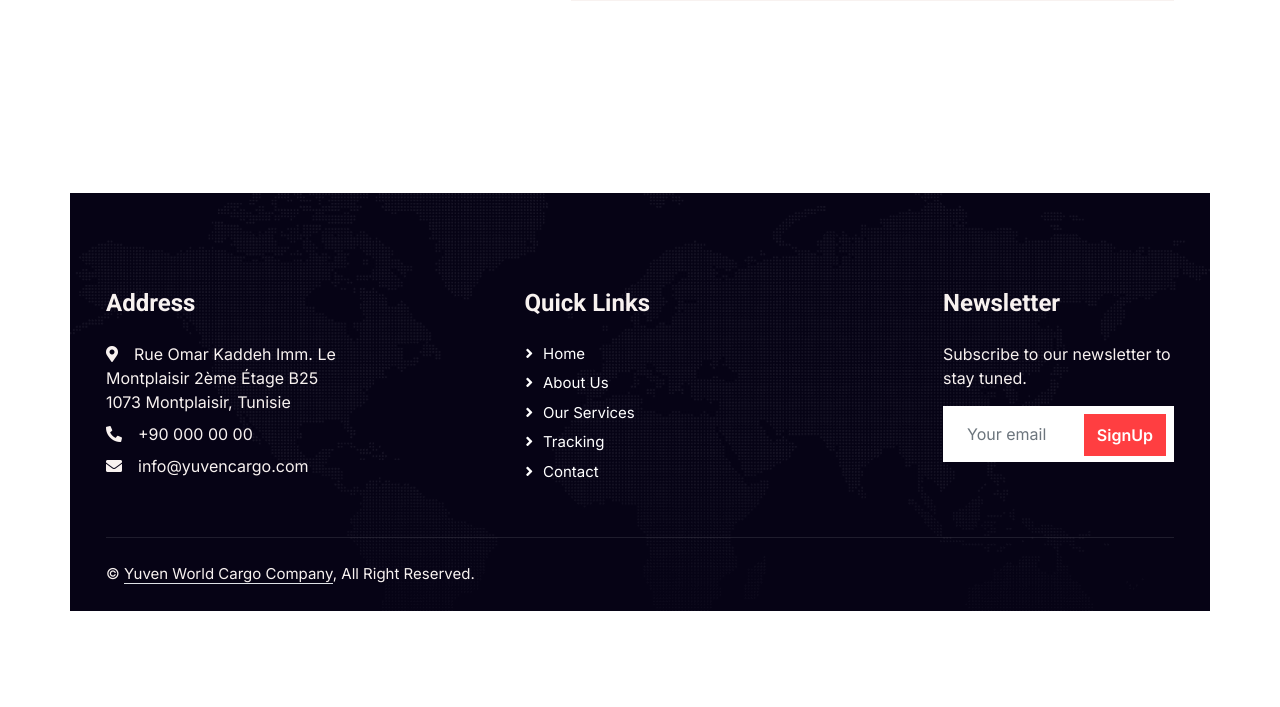
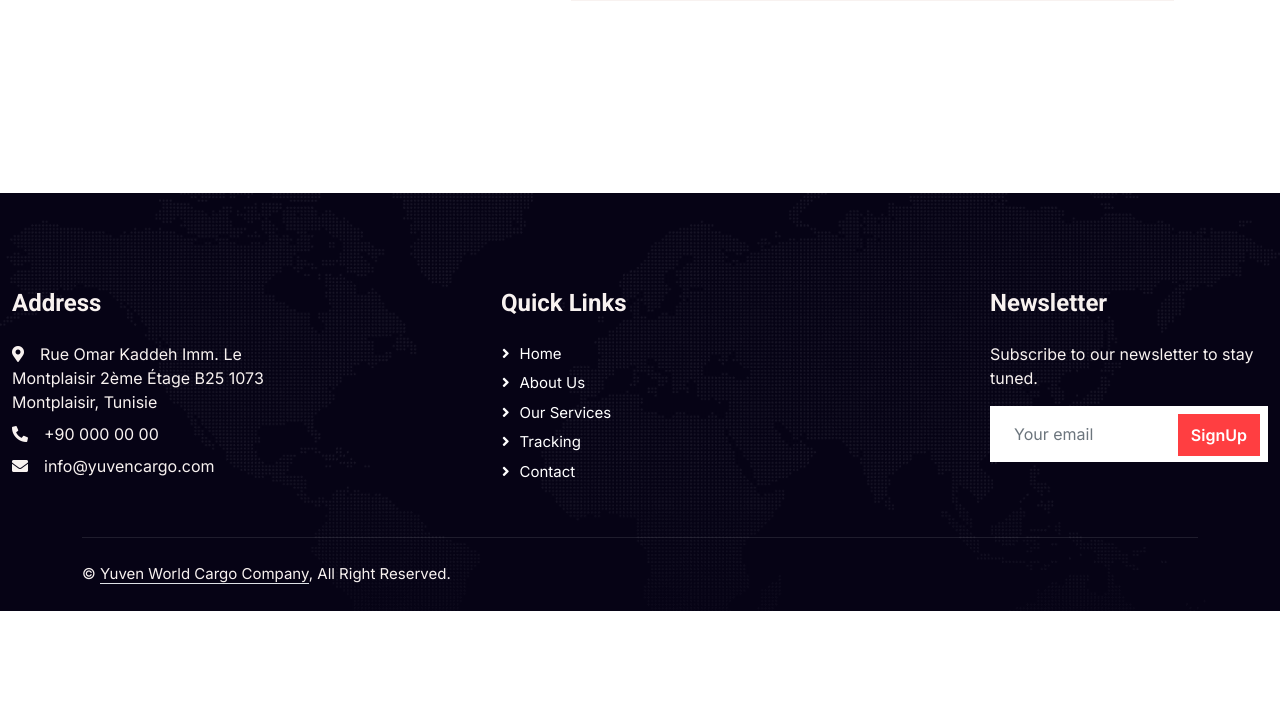
Before and after one commit to ardaozyildirim/yuvencargo, a PHP site: page / in a window 1280 px wide. Shown: the part 2935-3642 px from the top of the page. After the commit the page ends 3546 px from the top, so only its background shows below. Run offline with PHP 8.4, Linux system fonts and the light colour scheme; some libraries are stand-ins or nearby versions.

Commit message:
index footer width fixed

```diff
--- a/footer.php
+++ b/footer.php
@@ -1,6 +1,6 @@
     <!-- Footer Start -->
     <div class="container-fluid bg-dark text-light footer pt-5 wow fadeIn" data-wow-delay="0.1s" style="margin-top: 6rem;">
-        <div class="container py-5">
+        <div class="container-fluid py-5">
             <div class="row g-5 justify-content-between">
                 <div class="col-lg-3 col-md-6">
                     <h4 class="text-light mb-4">Address</h4>
--- a/index.php
+++ b/index.php
@@ -118,8 +118,8 @@
 
 
     <!-- Service Start -->
-    <div class="container-xxl py-5">
-        <div class="container py-5">
+    <div class="container-xxl pt-5">
+        <div class="container pt-5">
             <div class="text-center wow fadeInUp" data-wow-delay="0.1s">
                 <h6 class="text-secondary text-uppercase">Our Services</h6>
                 <h1 class="mb-5">Explore Our Services</h1>
@@ -212,6 +212,10 @@
                         </div>
                     </div>
                 </div>
+                </div>
+                        </div>
+                    </div>
+
                 <!-- Quote End -->
 
 
@@ -238,4 +242,14 @@
 </html>
 
 
-<?php include 'footer.php'?>
+
+
+<style>
+    .footer {
+        width: 100%;
+        margin: 0;
+        padding: 0;
+    }
+</style>
+
+<?php include 'footer.php' ?>
```
Also changed, not shown: 1 other file. Lines whose indentation alone changed are shown as unchanged.
